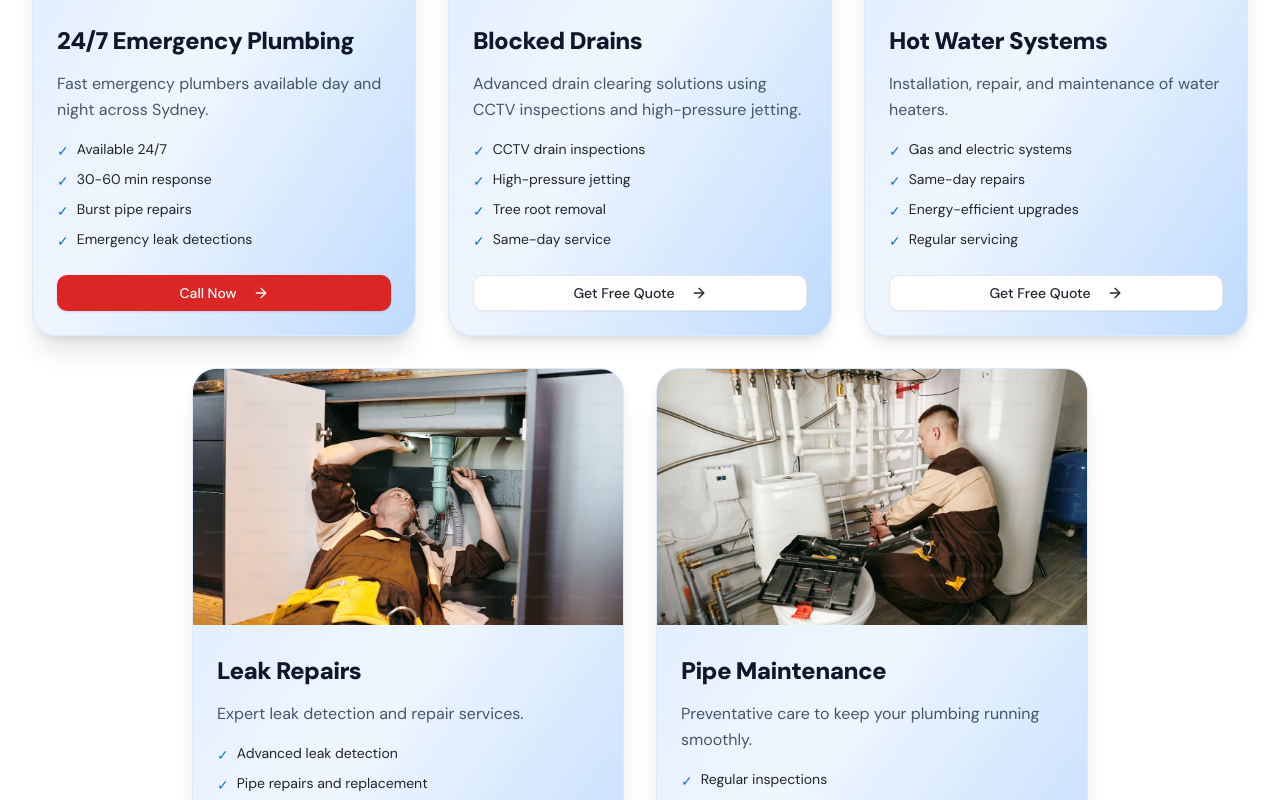
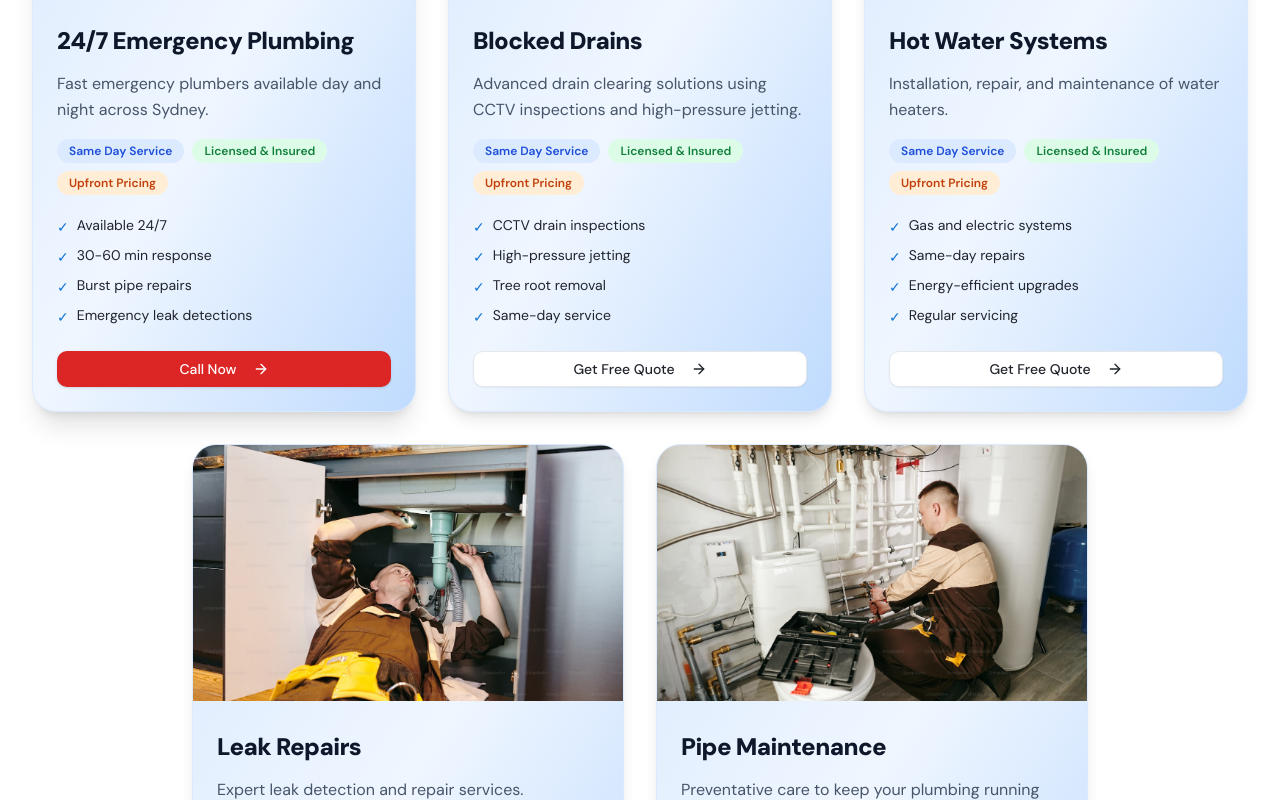
Before and after one commit to gopremiumstudio/flowfix-plumbing-demo, a React (Vite) app: page / in a window 1280 px wide. Shown: the part 1260-2060 px from the top of the page. Built offline with nearby package versions, Linux system fonts and the light colour scheme.

Commit message:
Add service trust badges

```diff
--- a/src/components/ServiceCard.jsx
+++ b/src/components/ServiceCard.jsx
@@ -31,6 +31,20 @@ function ServiceCard({ image, icon: Icon, title, description, features, link, va
         <CardDescription className="text-base leading-relaxed px-6 pt-2 text-slate-600">{description}</CardDescription>
       </CardHeader>
       <CardContent className="flex-grow px-6 pt-4">
+        <div className="flex flex-wrap gap-2 mb-5">
+  <span className="px-3 py-1 rounded-full bg-blue-100 text-blue-700 text-xs font-semibold">
+    Same Day Service
+  </span>
+
+  <span className="px-3 py-1 rounded-full bg-green-100 text-green-700 text-xs font-semibold">
+    Licensed & Insured
+  </span>
+
+  <span className="px-3 py-1 rounded-full bg-orange-100 text-orange-700 text-xs font-semibold">
+    Upfront Pricing
+  </span>
+</div>
+
         {features && features.length > 0 && (
           <ul className="space-y-2">
             {features.map((feature, index) => (
```
